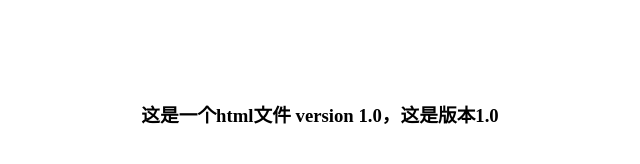
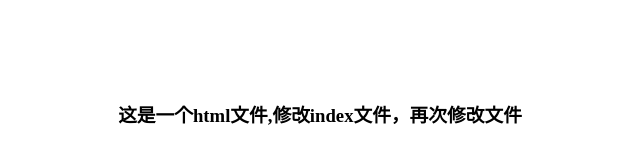
Before and after one commit to llyy009/pilishen.com, a plain HTML site: page index.html in a window 1280 px wide. Shown: the whole page, without its empty margins (320-960 px from the left). Drawn offline with Linux system fonts and the light colour scheme.

Commit message:
reset rewirte

```diff
--- a/index.html
+++ b/index.html
@@ -5,6 +5,6 @@
 	<link rel="stylesheet" type="text/css" href="style.css">
 </head>
 <body>
-	<h3>这是一个html文件 version 1.0，这是版本1.0</h3>
+	<h3>这是一个html文件,修改index文件，再次修改文件</h3>
 </body>
 </html>
```
